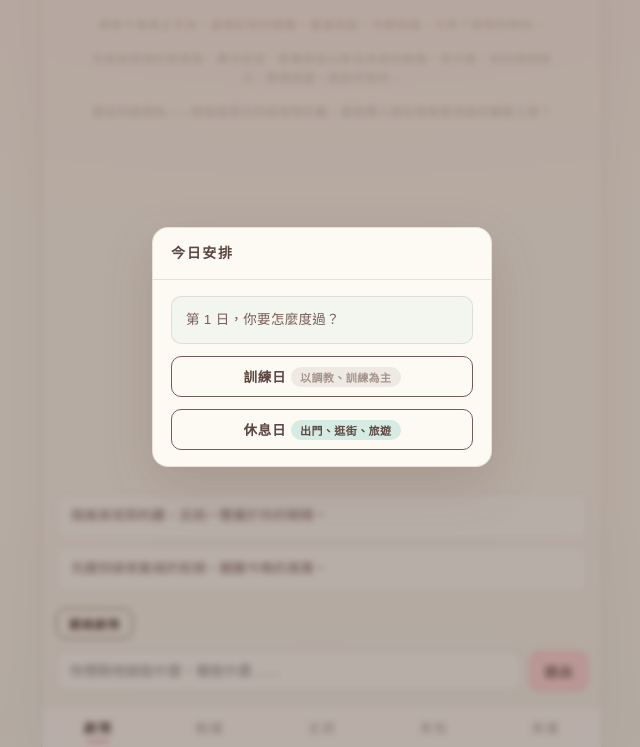
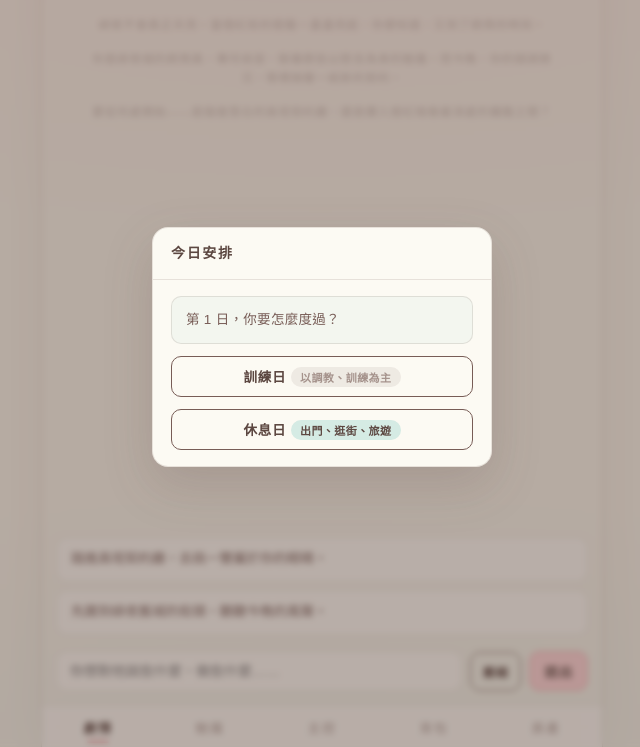
Before and after one commit to ying02041111/test1, a website: page www/index.html in a window 1280 px wide. Shown: the part 53-800 px from the top of the page, without its empty margins (318-958 px from the left). Drawn offline with Linux system fonts and the light colour scheme.

Commit message:
Update index.html

```diff
--- a/www/index.html
+++ b/www/index.html
@@ -21,11 +21,9 @@
       <section id="panel-story" class="panel active">
         <div id="story-log" class="story-log"></div>
         <div id="choice-list" class="choice-list"></div>
-        <div class="story-toolbar">
-          <button id="btn-compress" class="btn btn-mini">壓縮劇情</button>
-        </div>
         <div class="story-input">
           <input id="story-input-field" type="text" placeholder="你想對他說些什麼、做些什麼……" autocomplete="off">
+          <button id="btn-compress" class="btn btn-mini" title="把前情壓縮成摘要，節省 token">壓縮</button>
           <button id="btn-send" class="btn btn-accent">送出</button>
         </div>
       </section>
```
